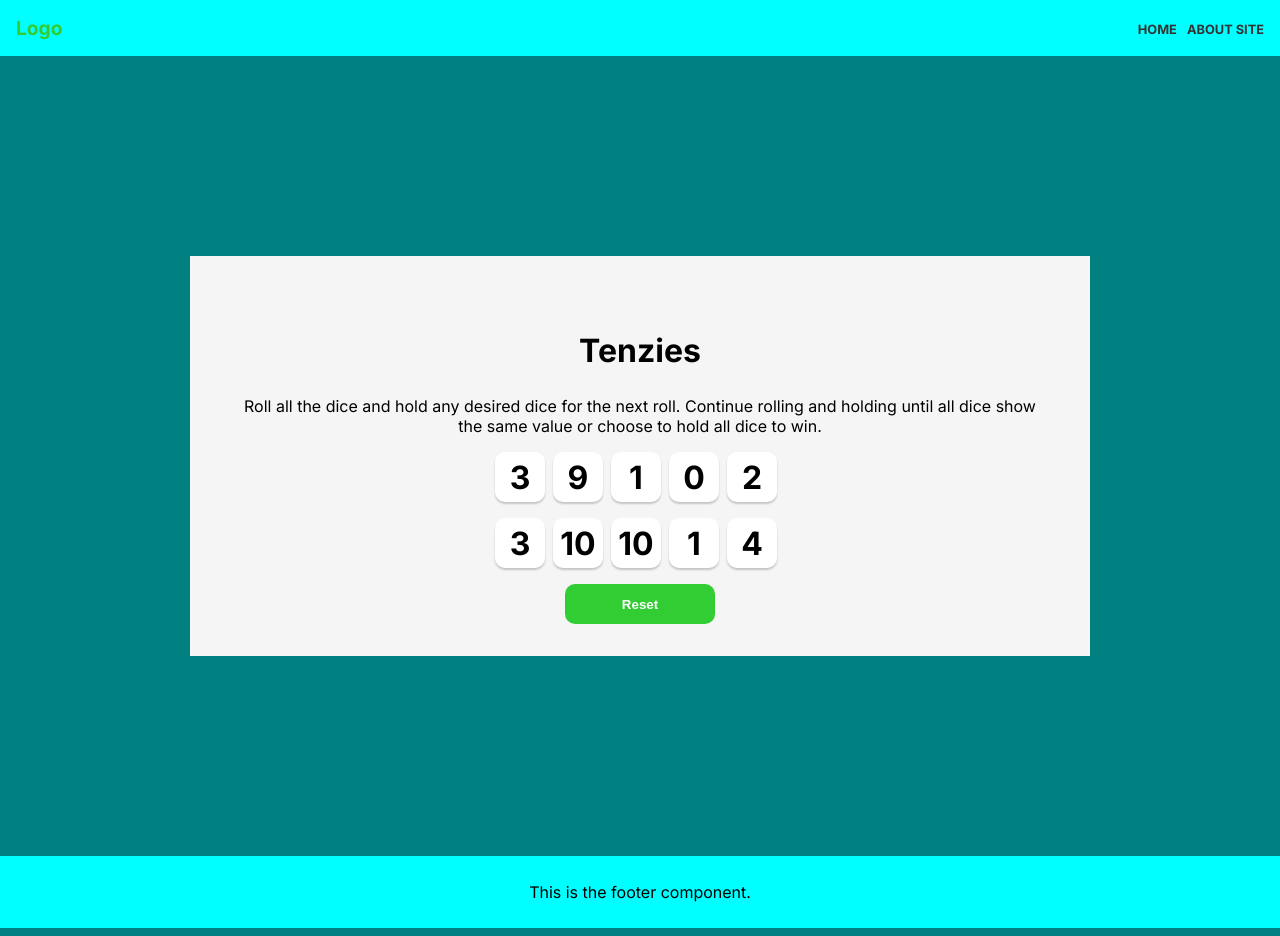
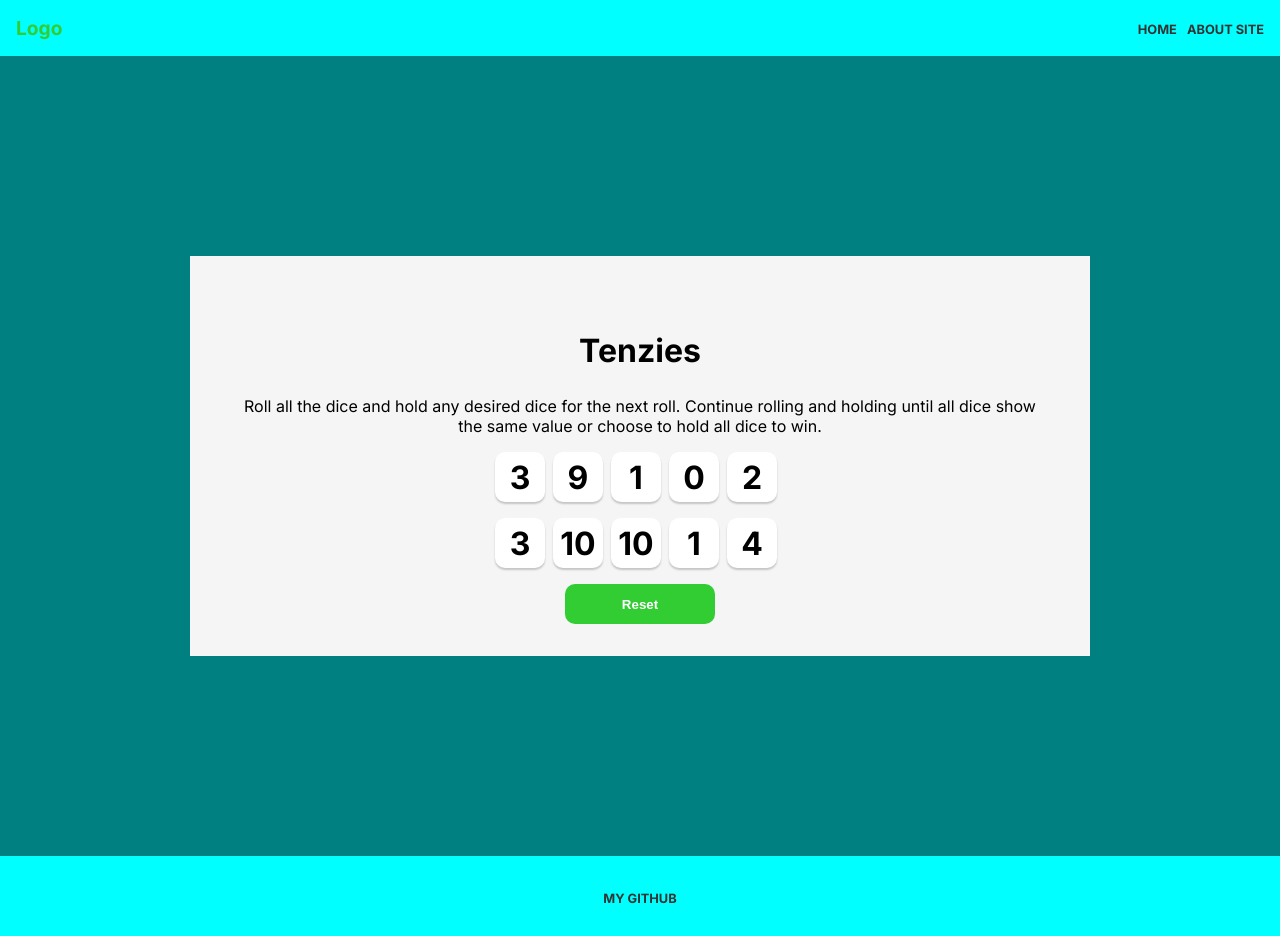
Before and after one commit to Walterhart/tenzies-game, a Next.js app in the folder tenzies/: page / in a window 1280 px wide. Built offline with nearby package versions, Linux system fonts and the light colour scheme.

Commit message:
Add readme.md

```diff
--- a/tenzies/src/components/Footer.js
+++ b/tenzies/src/components/Footer.js
@@ -2,7 +2,7 @@
 const Footer = () => {
   return (
     <footer className="footer">
-      <p>This is the footer component.</p>
+      <h3> <a href="https://github.com/Walterhart"> My github</a></h3>
     </footer>
   );
 };
--- a/tenzies/src/styles/globals.css
+++ b/tenzies/src/styles/globals.css
@@ -36,7 +36,7 @@ body {
   font-size: 1.2rem;
 }
 
-.logo , .nav-links a:hover{
+.logo , .nav-links a:hover, .footer a:hover{
   color: limegreen;
 }
 
@@ -51,7 +51,7 @@ body {
   margin-left: 0.625em;
 }
 
-.nav-links a {
+.nav-links a , .footer a {
   text-decoration: none;
   text-transform: uppercase;
   font-weight: bold;
@@ -100,6 +100,7 @@ body {
   width: 100%;
 }
 
+
 .spacing {
   padding: 1em;
 }
```
Also changed, not shown: 1 other file (tests, documents, lock files or other folders).
